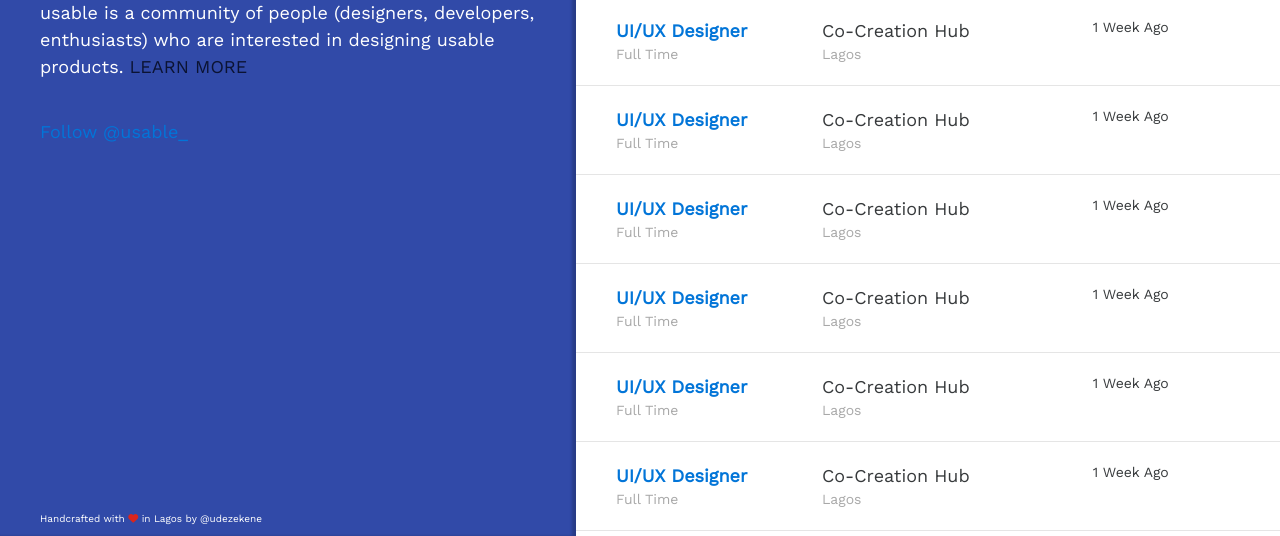
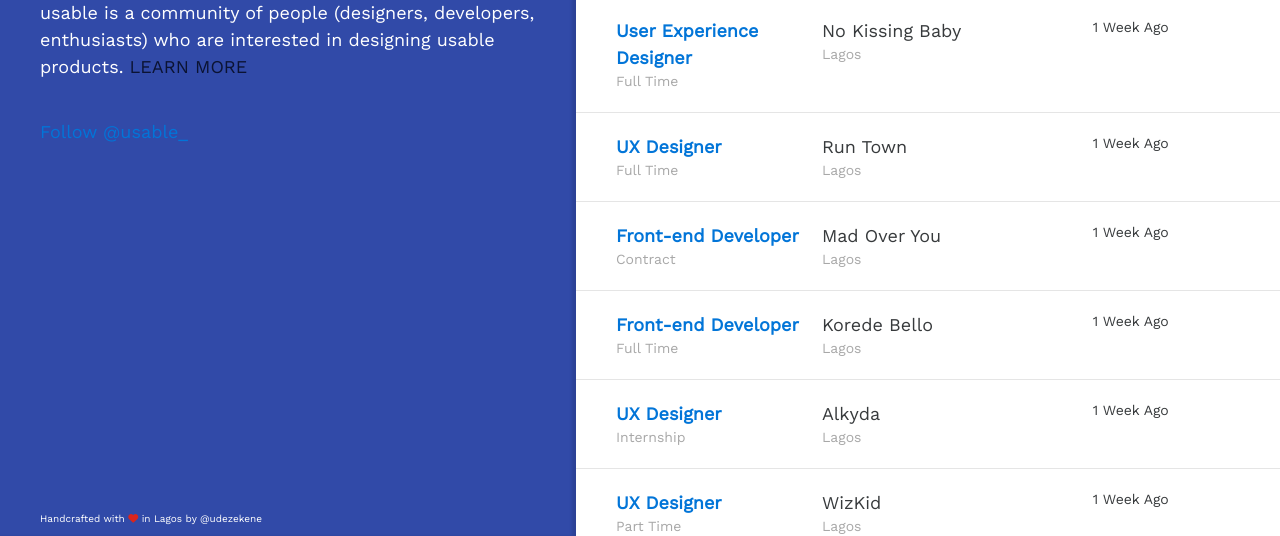
Before and after one commit to usableUX/post, a plain HTML site: page index.html in a window 1280 px wide. Shown: the part 264-800 px from the top of the page. Drawn offline with nearby package versions, Linux system fonts and the light colour scheme.

Commit message:
v1 of POST seems ready to launch

```diff
--- a/index.html
+++ b/index.html
@@ -1,5 +1,6 @@
 <!doctype html>
 <html>
+
 <head>
     <meta charset="utf-8">
     <meta name="description" content="">
@@ -17,6 +18,7 @@
     <!-- The main style sheet. Where the (allow us to say) magic happens -->
     <link rel="stylesheet" href="css/style.css">
 </head>
+
 <body>
     <div class="body-wrapper">
         <div class="left">
@@ -63,7 +65,21 @@
                 <div class="job">
 
                     <div class="postion">
-                <a href=""> UI/UX Designer </a>
+                        <a href="single-job.html"> UX Researcher </a>
+                        <span class="duration">Full Time</span>
+                    </div>
+                    <div class="company">
+                        BahdGuyMovement
+                        <span class="location">Lagos</span>
+                    </div>
+                    <div class="time-ago">
+                        1 Week Ago
+                    </div>
+                </div>
+                <div class="job">
+
+                    <div class="postion">
+                        <a href="single-job.html"> Content Designer </a>
                         <span class="duration">Full Time</span>
                     </div>
                     <div class="company">
@@ -77,7 +93,106 @@
                 <div class="job">
 
                     <div class="postion">
-                <a href=""> UI/UX Designer </a>
+                        <a href="single-job.html"> User Experience Designer </a>
+                        <span class="duration">Full Time</span>
+                    </div>
+                    <div class="company">
+                        No Kissing Baby
+                        <span class="location">Lagos</span>
+                    </div>
+                    <div class="time-ago">
+                        1 Week Ago
+                    </div>
+                </div>
+                <div class="job">
+
+                    <div class="postion">
+                        <a href="single-job.html"> UX Designer </a>
+                        <span class="duration">Full Time</span>
+                    </div>
+                    <div class="company">
+                        Run Town
+                        <span class="location">Lagos</span>
+                    </div>
+                    <div class="time-ago">
+                        1 Week Ago
+                    </div>
+                </div>
+                <div class="job">
+
+                    <div class="postion">
+                        <a href="single-job.html"> Front-end Developer </a>
+                        <span class="duration">Contract</span>
+                    </div>
+                    <div class="company">
+                        Mad Over You
+                        <span class="location">Lagos</span>
+                    </div>
+                    <div class="time-ago">
+                        1 Week Ago
+                    </div>
+                </div>
+                <div class="job">
+
+                    <div class="postion">
+                        <a href="single-job.html"> Front-end Developer </a>
+                        <span class="duration">Full Time</span>
+                    </div>
+                    <div class="company">
+                        Korede Bello
+                        <span class="location">Lagos</span>
+                    </div>
+                    <div class="time-ago">
+                        1 Week Ago
+                    </div>
+                </div>
+                <div class="job">
+
+                    <div class="postion">
+                        <a href="single-job.html"> UX Designer </a>
+                        <span class="duration">Internship</span>
+                    </div>
+                    <div class="company">
+                        Alkyda
+                        <span class="location">Lagos</span>
+                    </div>
+                    <div class="time-ago">
+                        1 Week Ago
+                    </div>
+                </div>
+                <div class="job">
+
+                    <div class="postion">
+                        <a href="single-job.html"> UX Designer </a>
+                        <span class="duration">Part Time</span>
+                    </div>
+                    <div class="company">
+                        WizKid
+                        <span class="location">Lagos</span>
+                    </div>
+                    <div class="time-ago">
+                        1 Week Ago
+                    </div>
+                </div>
+                <div class="job">
+
+                    <div class="postion">
+                        <a href="single-job.html"> UX Designer </a>
+                        <span class="duration">Full Time</span>
+                    </div>
+                    <div class="company">
+                        Shele Gan Gan
+                        <span class="location">Lagos</span>
+                    </div>
+                    <div class="time-ago">
+                        1 Week Ago
+                    </div>
+                </div>
+
+                <div class="job">
+
+                    <div class="postion">
+                        <a href="single-job.html"> UX Designer </a>
                         <span class="duration">Full Time</span>
                     </div>
                     <div class="company">
@@ -91,7 +206,49 @@
                 <div class="job">
 
                     <div class="postion">
-                <a href=""> UI/UX Designer </a>
+                        <a href="single-job.html"> UX Designer </a>
+                        <span class="duration">Full Time</span>
+                    </div>
+                    <div class="company">
+                        Bank Alert
+                        <span class="location">Lagos</span>
+                    </div>
+                    <div class="time-ago">
+                        1 Week Ago
+                    </div>
+                </div>
+                <div class="job">
+
+                    <div class="postion">
+                        <a href="single-job.html"> UX Designer </a>
+                        <span class="duration">Full Time</span>
+                    </div>
+                    <div class="company">
+                        Pana
+                        <span class="location">Lagos</span>
+                    </div>
+                    <div class="time-ago">
+                        1 Week Ago
+                    </div>
+                </div>
+                <div class="job">
+
+                    <div class="postion">
+                        <a href="single-job.html"> UX Designer </a>
+                        <span class="duration">Full Time</span>
+                    </div>
+                    <div class="company">
+                        Mama
+                        <span class="location">Lagos</span>
+                    </div>
+                    <div class="time-ago">
+                        1 Week Ago
+                    </div>
+                </div>
+                <div class="job">
+
+                    <div class="postion">
+                        <a href="single-job.html"> UX Designer </a>
                         <span class="duration">Full Time</span>
                     </div>
                     <div class="company">
@@ -105,7 +262,21 @@
                 <div class="job">
 
                     <div class="postion">
-                <a href=""> UI/UX Designer </a>
+                        <a href="single-job.html"> UX Designer </a>
+                        <span class="duration">Full Time</span>
+                    </div>
+                    <div class="company">
+                        YBNL
+                        <span class="location">Lagos</span>
+                    </div>
+                    <div class="time-ago">
+                        1 Week Ago
+                    </div>
+                </div>
+                <div class="job">
+
+                    <div class="postion">
+                        <a href="single-job.html"> UX Designer </a>
                         <span class="duration">Full Time</span>
                     </div>
                     <div class="company">
@@ -119,180 +290,11 @@
                 <div class="job">
 
                     <div class="postion">
-                <a href=""> UI/UX Designer </a>
+                        <a href="single-job.html"> UX Designer </a>
                         <span class="duration">Full Time</span>
                     </div>
                     <div class="company">
-                Co-Creation Hub
-                <span class="location">Lagos</span>
-              </div>
-              <div class="time-ago">
-                1 Week Ago
-              </div>
-            </div>
-            <div class="job">
-
-              <div class="postion">
-                <a href=""> UI/UX Designer </a>
-                <span class="duration">Full Time</span>
-              </div>
-              <div class="company">
-                Co-Creation Hub
-                <span class="location">Lagos</span>
-              </div>
-              <div class="time-ago">
-                1 Week Ago
-              </div>
-            </div>
-            <div class="job">
-
-              <div class="postion">
-                <a href=""> UI/UX Designer </a>
-                <span class="duration">Full Time</span>
-              </div>
-              <div class="company">
-                Co-Creation Hub
-                <span class="location">Lagos</span>
-              </div>
-              <div class="time-ago">
-                1 Week Ago
-              </div>
-            </div>
-            <div class="job">
-
-              <div class="postion">
-                <a href=""> UI/UX Designer </a>
-                <span class="duration">Full Time</span>
-              </div>
-              <div class="company">
-                Co-Creation Hub
-                <span class="location">Lagos</span>
-              </div>
-              <div class="time-ago">
-                1 Week Ago
-              </div>
-            </div>
-            <div class="job">
-
-              <div class="postion">
-                <a href=""> UI/UX Designer </a>
-                <span class="duration">Full Time</span>
-              </div>
-              <div class="company">
-                Co-Creation Hub
-                <span class="location">Lagos</span>
-              </div>
-              <div class="time-ago">
-                1 Week Ago
-              </div>
-            </div>
-
-            <div class="job">
-
-              <div class="postion">
-                <a href=""> UI/UX Designer </a>
-                <span class="duration">Full Time</span>
-              </div>
-              <div class="company">
-                Co-Creation Hub
-                <span class="location">Lagos</span>
-              </div>
-              <div class="time-ago">
-                1 Week Ago
-              </div>
-            </div>
-            <div class="job">
-
-              <div class="postion">
-                <a href=""> UI/UX Designer </a>
-                <span class="duration">Full Time</span>
-              </div>
-              <div class="company">
-                Co-Creation Hub
-                <span class="location">Lagos</span>
-              </div>
-              <div class="time-ago">
-                1 Week Ago
-              </div>
-            </div>
-            <div class="job">
-
-              <div class="postion">
-                <a href=""> UI/UX Designer </a>
-                <span class="duration">Full Time</span>
-              </div>
-              <div class="company">
-                Co-Creation Hub
-                <span class="location">Lagos</span>
-              </div>
-              <div class="time-ago">
-                1 Week Ago
-              </div>
-            </div>
-            <div class="job">
-
-              <div class="postion">
-                <a href=""> UI/UX Designer </a>
-                <span class="duration">Full Time</span>
-              </div>
-              <div class="company">
-                Co-Creation Hub
-                <span class="location">Lagos</span>
-              </div>
-              <div class="time-ago">
-                1 Week Ago
-              </div>
-            </div>
-            <div class="job">
-
-              <div class="postion">
-                <a href=""> UI/UX Designer </a>
-                <span class="duration">Full Time</span>
-              </div>
-              <div class="company">
-                Co-Creation Hub
-                <span class="location">Lagos</span>
-              </div>
-              <div class="time-ago">
-                1 Week Ago
-              </div>
-            </div>
-            <div class="job">
-
-              <div class="postion">
-                <a href=""> UI/UX Designer </a>
-                <span class="duration">Full Time</span>
-              </div>
-              <div class="company">
-                Co-Creation Hub
-                <span class="location">Lagos</span>
-              </div>
-              <div class="time-ago">
-                1 Week Ago
-              </div>
-            </div>
-            <div class="job">
-
-              <div class="postion">
-                <a href=""> UI/UX Designer </a>
-                <span class="duration">Full Time</span>
-              </div>
-              <div class="company">
-                Co-Creation Hub
-                <span class="location">Lagos</span>
-              </div>
-              <div class="time-ago">
-                1 Week Ago
-              </div>
-            </div>
-            <div class="job">
-
-              <div class="postion">
-                <a href=""> UI/UX Designer </a>
-                <span class="duration">Full Time</span>
-              </div>
-              <div class="company">
-                Co-Creation Hub
+                        LegendaryBeatz
                         <span class="location">Lagos</span>
                     </div>
                     <div class="time-ago">
@@ -304,7 +306,8 @@
     </div>
 </body>
 
-    <script>window.twttr = (function(d, s, id) {
+<script>
+    window.twttr = (function(d, s, id) {
         var js, fjs = d.getElementsByTagName(s)[0],
             t = window.twttr || {};
         if (d.getElementById(id)) return t;
@@ -319,19 +322,27 @@
         };
 
         return t;
-  }(document, "script", "twitter-wjs"));</script>
+    }(document, "script", "twitter-wjs"));
+</script>
 
 <script>
-    (function(i,s,o,g,r,a,m){i['GoogleAnalyticsObject']=r;i[r]=i[r]||function(){
-    (i[r].q=i[r].q||[]).push(arguments)},i[r].l=1*new Date();a=s.createElement(o),
-    m=s.getElementsByTagName(o)[0];a.async=1;a.src=g;m.parentNode.insertBefore(a,m)
-    })(window,document,'script','https://www.google-analytics.com/analytics.js','ga');
+    (function(i, s, o, g, r, a, m) {
+        i['GoogleAnalyticsObject'] = r;
+        i[r] = i[r] || function() {
+            (i[r].q = i[r].q || []).push(arguments)
+        }, i[r].l = 1 * new Date();
+        a = s.createElement(o),
+            m = s.getElementsByTagName(o)[0];
+        a.async = 1;
+        a.src = g;
+        m.parentNode.insertBefore(a, m)
+    })(window, document, 'script', 'https://www.google-analytics.com/analytics.js', 'ga');
 
     ga('create', 'UA-31913096-19', 'auto');
     ga('send', 'pageview');
-
 </script>
 
 <script src="js/jquery.min.js"></script>
 <script src="js/app-min.js"></script>
+
 </html>
--- a/less/global.less
+++ b/less/global.less
@@ -71,6 +71,9 @@
 outline: none;
 }
 
+html|* > svg {
+    transform-origin: 50% 50% 0px;
+}
 
 section{
   border: 1px solid transparent;
--- a/less/style.less
+++ b/less/style.less
@@ -13,8 +13,13 @@
 .left{
 	width: 45%;
 	background: @blue-background;
+	// height: 100vh;
+
 	// box-shadow: 2px 0 1px rgba(0, 0, 0, 0.2);
-	box-shadow: inset -4px 0px 3px 0px rgba(0,0,0,0.2);
+	// background: #1c2a5b;
+ //  background: -webkit-linear-gradient(#1c2a5b,#08143a);
+ //  background: linear-gradient(#1c2a5b,#08143a);
+	box-shadow: inset -4px 0px 3px 0px rgba(0,0,0,0.1);
 	color: @white;
 	position: relative;
 	flex-shrink:0;
@@ -111,7 +116,7 @@
 }
 .right{
 	flex-grow:1;
-	overflow: scroll;
+	overflow-x: hidden;
 	height: 100vh;
 	@media @mobile{
 		height: auto;
@@ -124,6 +129,9 @@
 		color: #A8A8A8;
 		font-size: 14px;
 		display: flex;
+		@media @mobile{
+			padding: 20px;
+		}
 		.action-button{
 			order:2;
 			width: 50%;
@@ -173,7 +181,10 @@
 	.animated;
 	.fadeInUp;
 	.slow;
-
+	@media @mobile{
+		padding: 20px;
+		flex-direction: column;
+	}
 	&:last-child{
 		margin: 0;
 	}
@@ -182,8 +193,15 @@
 	}
 	>div{
 		width: 33%;
+		@media @mobile{
+			width: 100%;
+		}
+
 		a{
 			font-weight: 600;
+			@media @mobile{
+				font-size: 16px;
+			}
 		}
 		span{
 			display: block;
@@ -193,6 +211,17 @@
 		&.time-ago{
 			text-align: center;
 			font-size: 14px;
+			@media @mobile{
+				font-size: 12px;
+				text-align: right;
+			}
+		}
+
+
+	}
+	.company{
+		@media @mobile{
+			display: none;
 		}
 	}
 }
```
Also changed, not shown: css/style.css, img/bg-poly.svg (added), 2 other files. Lines whose indentation alone changed are shown as unchanged.
